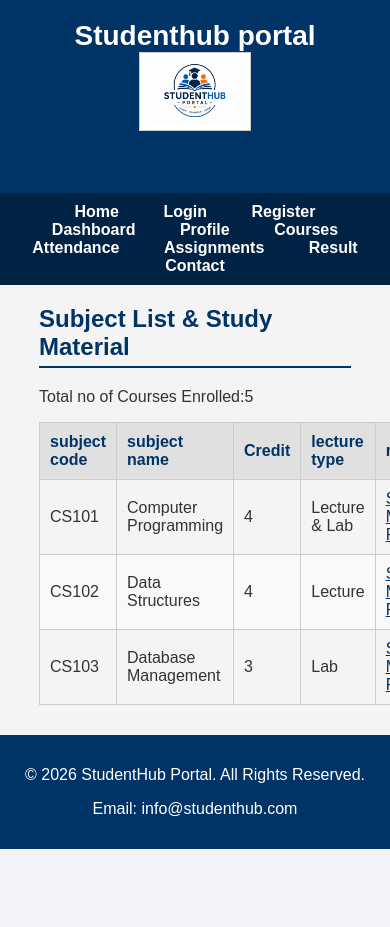
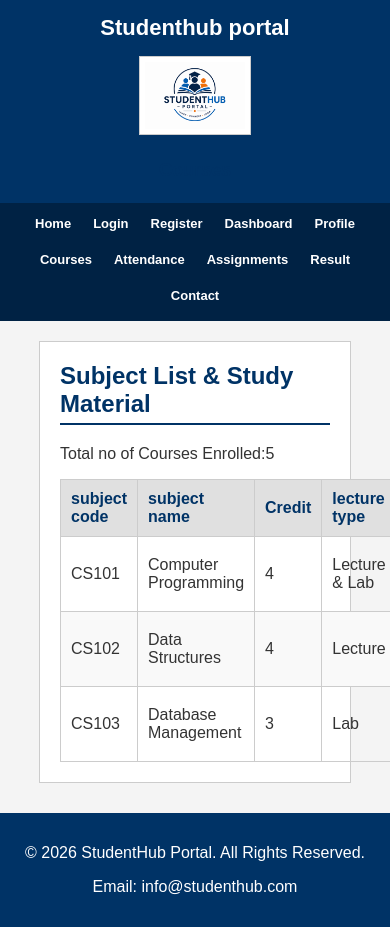
Before and after one commit to joshitarana2621/studenthub-portal, a PHP site: page /course.html in a window 390 px wide; the page is wider, and only the part inside the window is pictured. Before the commit the page ends 849 px from the top of that part, so only its background shows below. Run offline with PHP 8.4, Linux system fonts and the light colour scheme.

Commit message:
Update style.css

```diff
--- a/practical 3/style.css
+++ b/practical 3/style.css
@@ -1,4 +1,4 @@
-
+/* Styling for StudentHub Portal - First Web Project */
 
 body {
     font-family: Arial, Helvetica, sans-serif;
@@ -8,11 +8,14 @@ body {
     color: #333333;
 }
 
-
+/* Header Styles */
 header {
     background-color: #003366;
     color: #ffffff;
-    text-align: center;
+    display: flex;
+    align-items: center;
+    justify-content: center;
+    gap: 15px;
     padding: 20px;
 }
 
@@ -31,6 +34,7 @@ header img {
     background-color: #ffffff;
     padding: 5px;
     border: 1px solid #cccccc;
+    display: block;
 }
 
 header table {
@@ -42,22 +46,27 @@ header table td {
     padding: 10px;
 }
 
-
+/* Navigation Bar */
 nav {
-    background-color: #002244;
+    background-color: #002244; /* Darker Navy Blue */
     padding: 10px;
+    overflow-x: auto;
 }
 
 nav ul {
     list-style-type: none;
     margin: 0;
     padding: 0;
-    text-align: center;
+    display: flex;
+    justify-content: center;
+    align-items: center;
+    flex-wrap: nowrap;
+    gap: 12px;
 }
 
 nav li {
-    display: inline;
-    margin: 0 10px;
+    display: inline-block;
+    white-space: nowrap;
 }
 
 nav a {
@@ -65,20 +74,28 @@ nav a {
     text-decoration: none;
     font-weight: bold;
     padding: 5px 10px;
+    display: inline-block;
 }
 
 nav a:hover {
-    background-color: #0055a5;
-    text-decoration: underline;
+    background-color: #afdcf6;
+    color: #0f0303;
+
 }
 
-
+/* Main Container */
 main {
     width: 80%;
     margin: 20px auto;
 }
 
-
+/* Section styling (Boxes) */
+section {
+    background-color: #ffffff;
+    border: 1px solid #cccccc;
+    padding: 20px;
+    margin-bottom: 20px;
+}
 
 h2 {
     color: #003366;
@@ -91,7 +108,7 @@ h3 {
     color: #002244;
 }
 
-
+/* Forms and Buttons */
 form p {
     margin: 10px 0;
 }
@@ -125,10 +142,10 @@ input[type="submit"] {
 
 button:hover,
 input[type="submit"]:hover {
-    background-color: #0055a5;
+    background-color: #029ae1;
 }
 
-
+/* Tables */
 table {
     width: 100%;
     border-collapse: collapse;
@@ -156,7 +173,7 @@ tr:nth-child(even) {
     background-color: #f9f9f9;
 }
 
-
+/* Image Galleries */
 figure {
     display: inline-block;
     border: 1px solid #cccccc;
@@ -175,7 +192,7 @@ figcaption {
     font-size: 12px;
 }
 
-
+/* Lists */
 ul {
     padding-left: 20px;
 }
@@ -194,7 +211,7 @@ a:hover {
     color: #0055a5;
 }
 
-
+/* Footer Styling */
 footer {
     background-color: #003366;
     color: #ffffff;
@@ -208,3 +225,46 @@ footer a {
     color: #ffffff;
     margin: 0 10px;
 }
+
+/* For tablets */
+
+@media (max-width: 768px) {
+    nav ul {
+        flex-wrap: wrap;
+        gap: 8px 12px;
+    }
+
+    nav li {
+        display: inline-block;
+    }
+
+    header {
+        flex-direction: column;
+        text-align: center;
+    }
+}
+
+/* For Mobile Devices */
+@media (max-width: 480px) {
+    header {
+        padding: 15px 10px;
+    }
+
+    header h1 {
+        font-size: 22px;
+    }
+
+    nav {
+        padding: 8px;
+    }
+
+    nav ul {
+        justify-content: center;
+        gap: 6px 8px;
+    }
+
+    nav a {
+        padding: 5px 7px;
+        font-size: 13px;
+    }
+}
```
